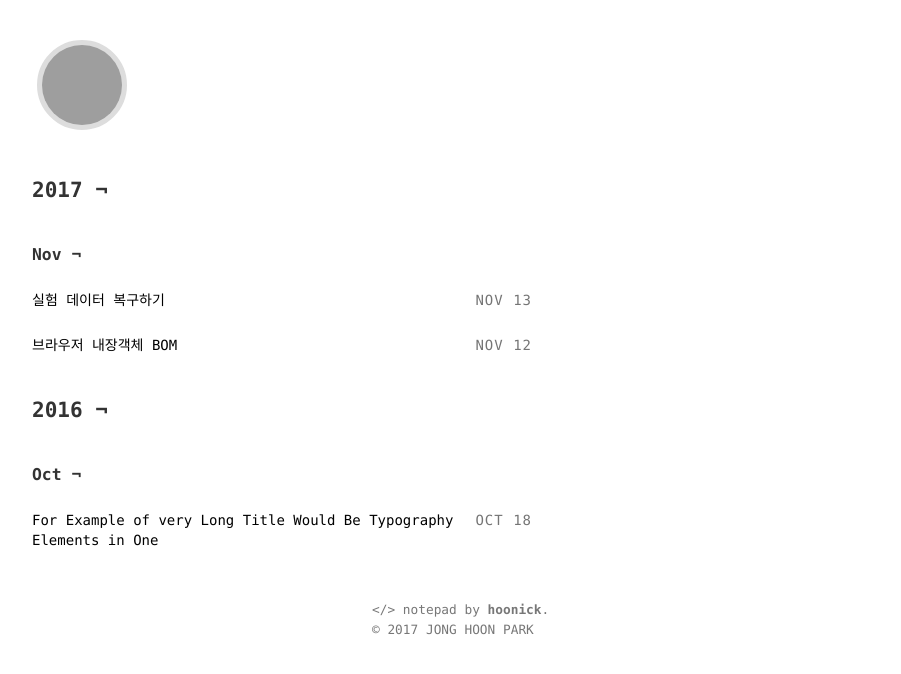
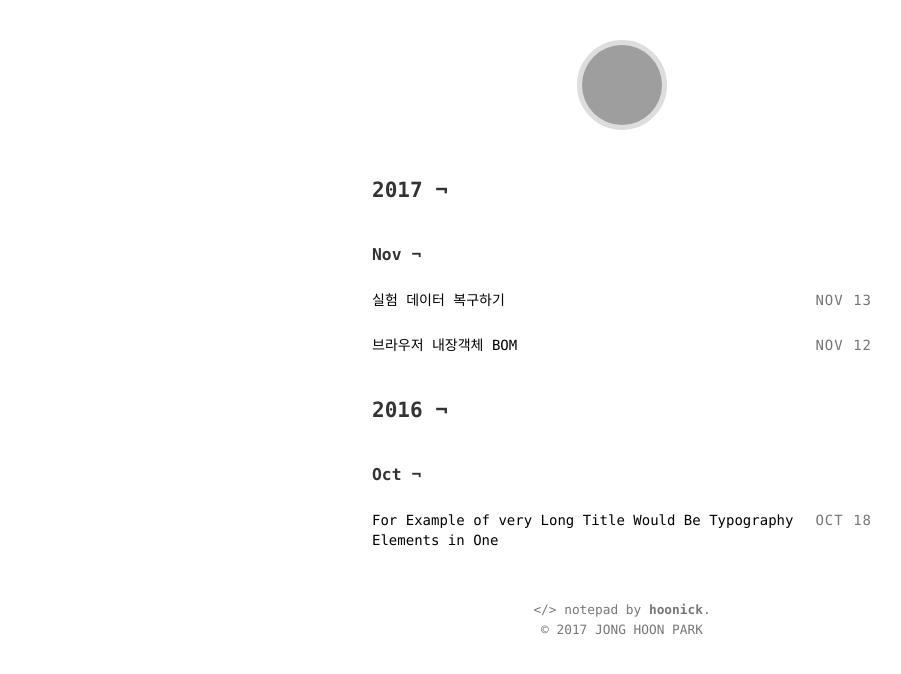
Before and after one commit to hoonick91/-old-choonick.github.io, a Jekyll site: the page built from index.html, in a window 1280 px wide. Shown: the top 674 px of the page, without its empty margins (18-919 px from the left). Built offline with Jekyll 4.4.1, drawn with Linux system fonts in a browser that asks for light colours; grey boxes are pictures that could not be loaded.

```diff
--- a/_sass/main.scss
+++ b/_sass/main.scss
@@ -47,7 +47,7 @@
 .logo {
   position: relative;
   margin: 0 auto 35px;
-  //text-align: center;
+  text-align: center;
   animation-duration: 0.7s;
   animation-fill-mode: both;
   animation-name: bounce;
@@ -267,7 +267,7 @@
 }
 .page-navigation,
 .footer {
-  //text-align: center;
+  text-align: center;
   max-width: 500px;
   margin: 0 auto;
   font-size: 0.8rem;
--- a/index.html
+++ b/index.html
@@ -2,7 +2,7 @@
 layout: default
 ---
 
-<section style="margin-left: 0px">
+<section>
 
 	{% for post in site.posts %}
 		{% unless post.next %}
```
